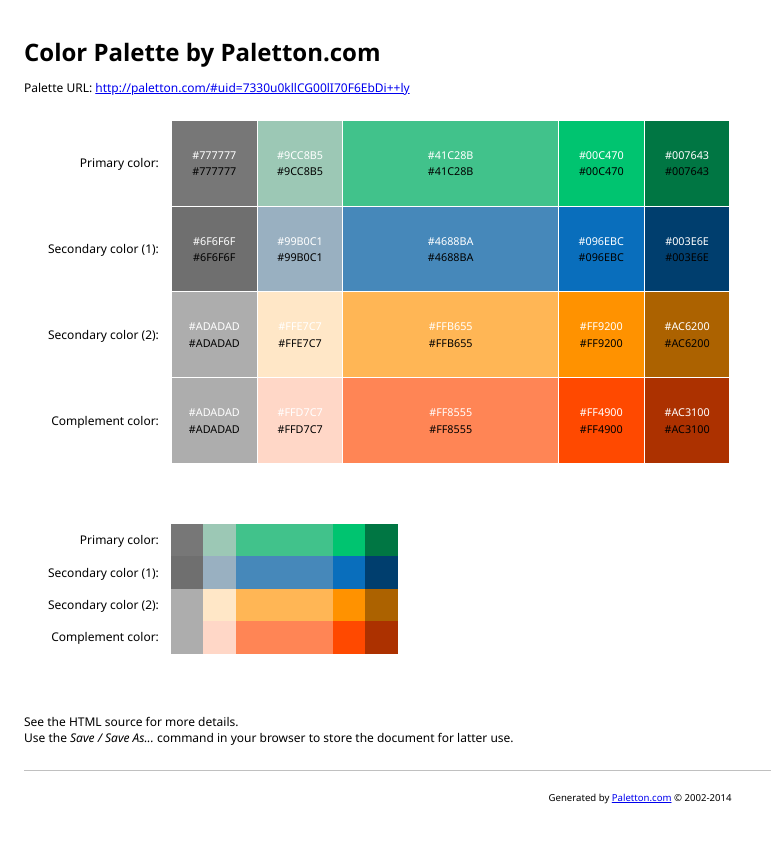
After one commit to degva/vdrllt, a PHP site: page /useful/colors.html in a window 1280 px wide. The commit adds this page. Shown: the whole page, without its empty margins (0-771 px from the left). Run offline with PHP 8.4, Linux system fonts and the light colour scheme; lists and menus that the app fills with data are empty.

Commit message:
Added stuff

```diff
--- /dev/null
+++ b/useful/colors.html
@@ -0,0 +1,252 @@
+<!DOCTYPE html>
+<html><head>
+	<meta http-equiv="content-type" content="text/html; charset=UTF-8">
+	<title>Color palette by Paletton.com</title>
+	<meta name="generator" content="Paletton.com">
+
+<style type="text/css">
+
+/* Palette color codes */
+/* Feel free to copy&paste color codes to your application */
+
+.primary-1 { background-color: #777777 }
+.primary-2 { background-color: #9CC8B5 }
+.primary-0 { background-color: #41C28B }
+.primary-3 { background-color: #00C470 }
+.primary-4 { background-color: #007643 }
+
+.secondary-1-1 { background-color: #6F6F6F }
+.secondary-1-2 { background-color: #99B0C1 }
+.secondary-1-0 { background-color: #4688BA }
+.secondary-1-3 { background-color: #096EBC }
+.secondary-1-4 { background-color: #003E6E }
+
+.secondary-2-1 { background-color: #ADADAD }
+.secondary-2-2 { background-color: #FFE7C7 }
+.secondary-2-0 { background-color: #FFB655 }
+.secondary-2-3 { background-color: #FF9200 }
+.secondary-2-4 { background-color: #AC6200 }
+
+.complement-1 { background-color: #ADADAD }
+.complement-2 { background-color: #FFD7C7 }
+.complement-0 { background-color: #FF8555 }
+.complement-3 { background-color: #FF4900 }
+.complement-4 { background-color: #AC3100 }
+
+/* end */
+
+
+body {
+	margin:0; padding: 2em;
+	background: #fff;
+	color: #000;
+	font: 12px/1.33 "Segoe UI", "Helvetica Neue", Helvetica, sans-serif;
+	text-align:left;
+	}
+h1 {
+	margin: 0.5em 0;
+	font-size: 200%;
+	}
+p {
+	margin: 0.5em 0;
+	}
+
+.color-table {
+	margin: 2em 2em 5em;
+	border-collapse:collapse;
+	border:none;
+	border-spacing:0;
+	font-size:100%;
+	}
+.color-table th {
+	padding: 0 1em 0 0;
+	text-align: right;
+	vertical-align: middle;
+	font-size: 100%;
+	font-weight: normal;
+	border: none;
+	}
+.color-table td.sample {
+	width:6em; height:6em;
+	padding: 10px;
+	text-align:center;
+	vertical-align:middle;
+	font-size:90%;
+	border: 1px solid white;
+	white-space:nowrap;
+	}
+.color-table td.sample-0 {
+	width:18em;
+	}
+.color-table.small td.sample {
+	width:3em; height:3em;
+	padding:0;
+	border:none;
+	}
+.color-table.small td.sample-0 {
+	width:9em;
+	}
+.color-table .white { margin-bottom:0.2em; color:white }
+.color-table .black { margin-top:0.2em; color:black }
+
+hr {
+	margin: 2em 0 1em 0;
+	border:none;
+	border-bottom:1px solid silver;
+	}
+#footer {
+	padding:1em;
+	text-align:center;
+	font-size:80%;
+	}
+
+</style>
+
+</head>
+<body>
+
+<h1>Color Palette by Paletton.com</h1>
+<p>Palette URL: <a href="http://paletton.com/#uid=7330u0kllCG00lI70F6EbDi++ly">http://paletton.com/#uid=7330u0kllCG00lI70F6EbDi++ly</a></p>
+
+<table class="color-table">
+	<tbody><tr>
+		<th>Primary color:</th>
+		<td class="sample sample-1 primary-1">
+			<div class="white">#777777</div>
+			<div class="black">#777777</div>
+		</td>
+		<td class="sample sample-2 primary-2">
+			<div class="white">#9CC8B5</div>
+			<div class="black">#9CC8B5</div>
+		</td>
+		<td class="sample sample-0 primary-0">
+			<div class="white">#41C28B</div>
+			<div class="black">#41C28B</div>
+		</td>
+		<td class="sample sample-3 primary-3">
+			<div class="white">#00C470</div>
+			<div class="black">#00C470</div>
+		</td>
+		<td class="sample sample-4 primary-4">
+			<div class="white">#007643</div>
+			<div class="black">#007643</div>
+		</td>
+	</tr>
+	<tr>
+		<th>Secondary color (1):</th>
+		<td class="sample sample-1 secondary-1-1">
+			<div class="white">#6F6F6F</div>
+			<div class="black">#6F6F6F</div>
+		</td>
+		<td class="sample sample-2 secondary-1-2">
+			<div class="white">#99B0C1</div>
+			<div class="black">#99B0C1</div>
+		</td>
+		<td class="sample sample-0 secondary-1-0">
+			<div class="white">#4688BA</div>
+			<div class="black">#4688BA</div>
+		</td>
+		<td class="sample sample-3 secondary-1-3">
+			<div class="white">#096EBC</div>
+			<div class="black">#096EBC</div>
+		</td>
+		<td class="sample sample-4 secondary-1-4">
+			<div class="white">#003E6E</div>
+			<div class="black">#003E6E</div>
+		</td>
+	</tr>
+	<tr>
+		<th>Secondary color (2):</th>
+		<td class="sample sample-1 secondary-2-1">
+			<div class="white">#ADADAD</div>
+			<div class="black">#ADADAD</div>
+		</td>
+		<td class="sample sample-2 secondary-2-2">
+			<div class="white">#FFE7C7</div>
+			<div class="black">#FFE7C7</div>
+		</td>
+		<td class="sample sample-0 secondary-2-0">
+			<div class="white">#FFB655</div>
+			<div class="black">#FFB655</div>
+		</td>
+		<td class="sample sample-3 secondary-2-3">
+			<div class="white">#FF9200</div>
+			<div class="black">#FF9200</div>
+		</td>
+		<td class="sample sample-4 secondary-2-4">
+			<div class="white">#AC6200</div>
+			<div class="black">#AC6200</div>
+		</td>
+	</tr>
+	<tr>
+		<th>Complement color:</th>
+		<td class="sample sample-1 complement-1">
+			<div class="white">#ADADAD</div>
+			<div class="black">#ADADAD</div>
+		</td>
+		<td class="sample sample-2 complement-2">
+			<div class="white">#FFD7C7</div>
+			<div class="black">#FFD7C7</div>
+		</td>
+		<td class="sample sample-0 complement-0">
+			<div class="white">#FF8555</div>
+			<div class="black">#FF8555</div>
+		</td>
+		<td class="sample sample-3 complement-3">
+			<div class="white">#FF4900</div>
+			<div class="black">#FF4900</div>
+		</td>
+		<td class="sample sample-4 complement-4">
+			<div class="white">#AC3100</div>
+			<div class="black">#AC3100</div>
+		</td>
+	</tr>
+</tbody></table>
+
+<table class="color-table small">
+	<tbody><tr>
+		<th>Primary color:</th>
+		<td class="sample sample-1 primary-1"></td>
+		<td class="sample sample-2 primary-2"></td>
+		<td class="sample sample-0 primary-0"></td>
+		<td class="sample sample-3 primary-3"></td>
+		<td class="sample sample-4 primary-4"></td>
+	</tr>
+	<tr>
+		<th>Secondary color (1):</th>
+		<td class="sample sample-1 secondary-1-1"></td>
+		<td class="sample sample-2 secondary-1-2"></td>
+		<td class="sample sample-0 secondary-1-0"></td>
+		<td class="sample sample-3 secondary-1-3"></td>
+		<td class="sample sample-4 secondary-1-4"></td>
+	</tr>
+	<tr>
+		<th>Secondary color (2):</th>
+		<td class="sample sample-1 secondary-2-1"></td>
+		<td class="sample sample-2 secondary-2-2"></td>
+		<td class="sample sample-0 secondary-2-0"></td>
+		<td class="sample sample-3 secondary-2-3"></td>
+		<td class="sample sample-4 secondary-2-4"></td>
+	</tr>
+	<tr>
+		<th>Complement color:</th>
+		<td class="sample sample-1 complement-1"></td>
+		<td class="sample sample-2 complement-2"></td>
+		<td class="sample sample-0 complement-0"></td>
+		<td class="sample sample-3 complement-3"></td>
+		<td class="sample sample-4 complement-4"></td>
+	</tr>
+</tbody></table>
+
+<p>
+See the HTML source for more details.<br>
+Use the <em>Save / Save As...</em> command in your browser to store the document for latter use.
+</p>
+
+<hr>
+
+<p id="footer">Generated by <a href="http://paletton.com/">Paletton.com</a> © 2002-2014</p>
+
+
+
+</body></html>
```
Also changed, not shown: css/main.css (+20 -7 lines), index.html (+5 -2 lines), useful/colors.txt (added, +38 -0 lines).
